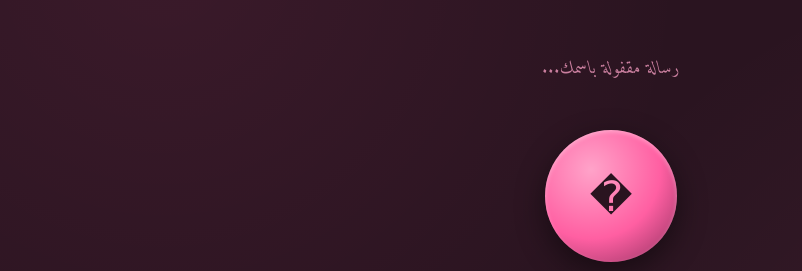
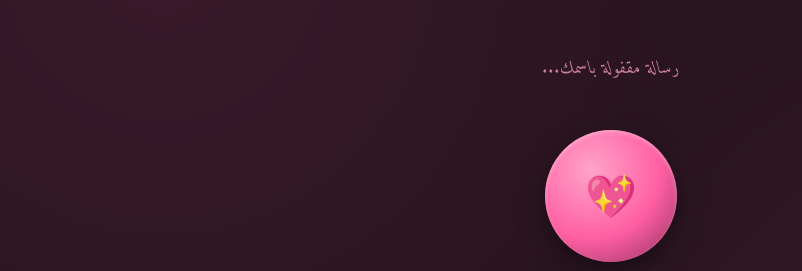
Before and after one commit to marokhaledd/FARAH, a Next.js app: page /unlock in a window 1280 px wide. Shown: the part 121-392 px from the top of the page, without its empty margins (29-831 px from the left). Built offline with nearby package versions, Linux system fonts and the light colour scheme; a web font is replaced by a local one.

Commit message:
Update page.js

```diff
--- a/app/unlock/page.js
+++ b/app/unlock/page.js
@@ -11,7 +11,7 @@ export default function UnlockPage() {
   const router = useRouter();
   const [password, setPassword] = useState("");
   const [status, setStatus] = useState("idle"); // idle | checking | wrong | success
-  const initial = content.recipientName?.trim()?.charAt(0) || "♥";
+  const initial = Array.from(content.recipientName?.trim() || "")[0] || "♥";
   const isBirthday = content.transition === "birthday";
 
   async function handleSubmit(e) {
```
